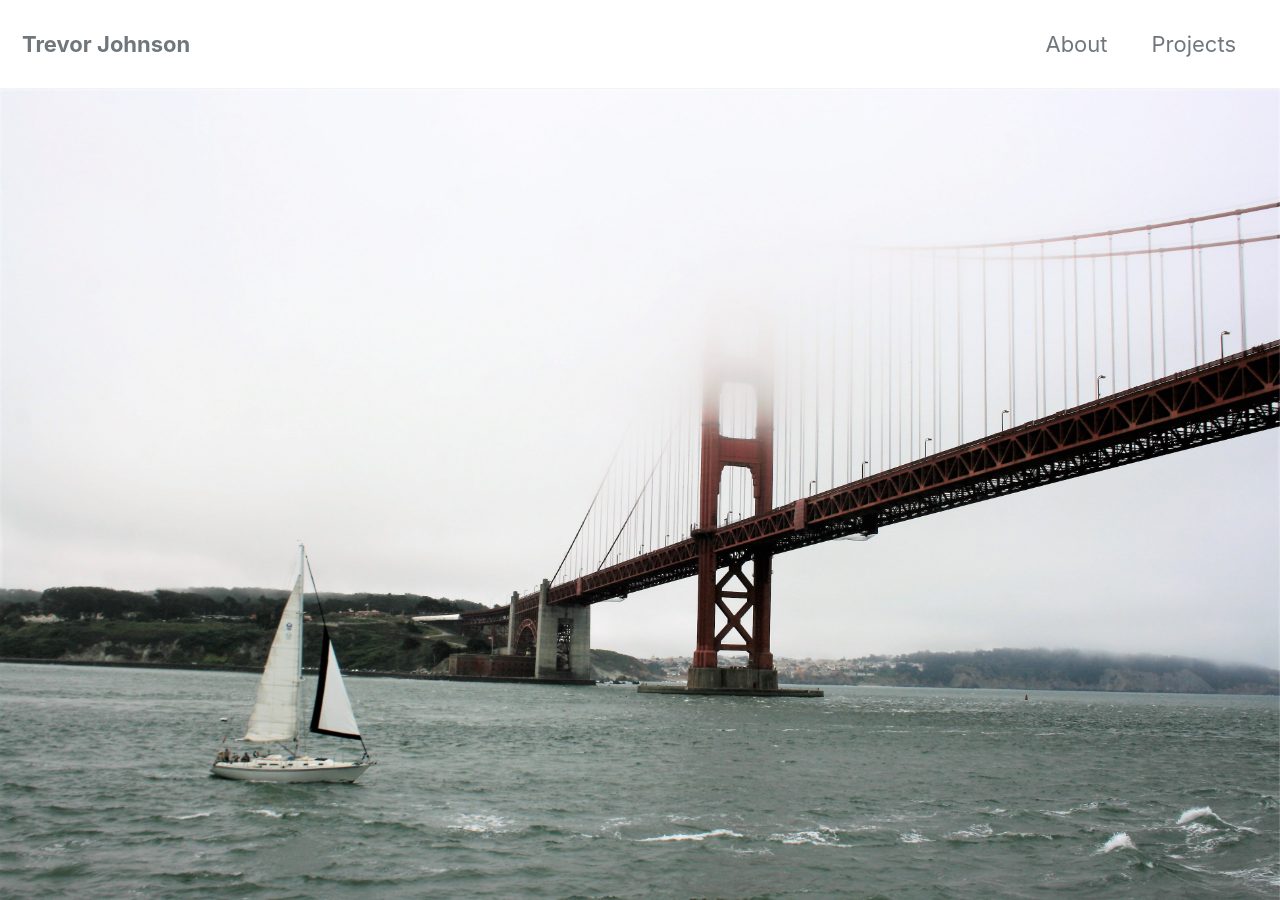
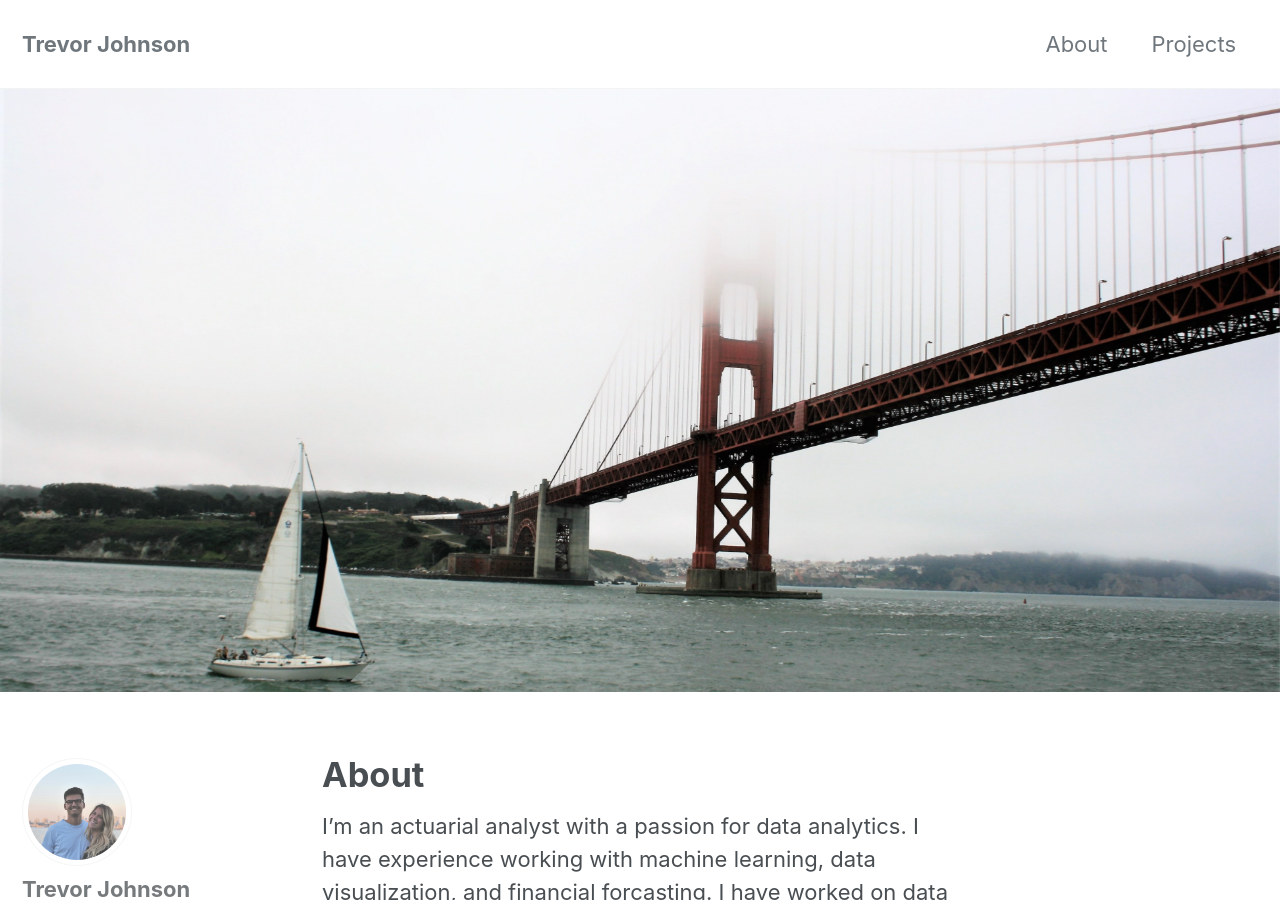
Before and after one commit to trevor-johnson/tpjohnson.github.io, a Jekyll site: the page built from _pages/about.md, in a window 1280 px wide and 900 px high. Built offline with Jekyll 4.4.1, drawn with Linux system fonts in a browser that asks for light colours; cached includes are drawn as plain includes; nearby versions of some CDN libraries.

Commit message:
new push 1

```diff
--- a/_config.yml
+++ b/_config.yml
@@ -107,7 +107,7 @@
 # Site Author
 author:
   name             : "Trevor Johnson"
-  avatar           : "/images/seattle.jpg" # path of avatar image, e.g. "/assets/images/bio-photo.jpg"
+  avatar           : "/images/seattle_small.jpg" # path of avatar image, e.g. "/assets/images/bio-photo.jpg"
   bio              : "Actuary | Data Scientist | Sports Statitistics Enthusiast"
   location         : "San Francisco, CA"
   email            : "trevorjohnson.tj@gmail.com"
--- a/_pages/about.md
+++ b/_pages/about.md
@@ -2,7 +2,7 @@
 title: "About"
 permalink: /about/
 header:
-    image: "/images/sfBridge.JPG"
+    image: "/images/sfBridge_small.JPG"
 ---
 
 
```
Also changed, not shown: _pages/myProjects.md (+1 -1 lines), images/seattle_small.jpg (added), images/sfBridge_small.jpg (added), images/sf_financial_small.JPG (added).
